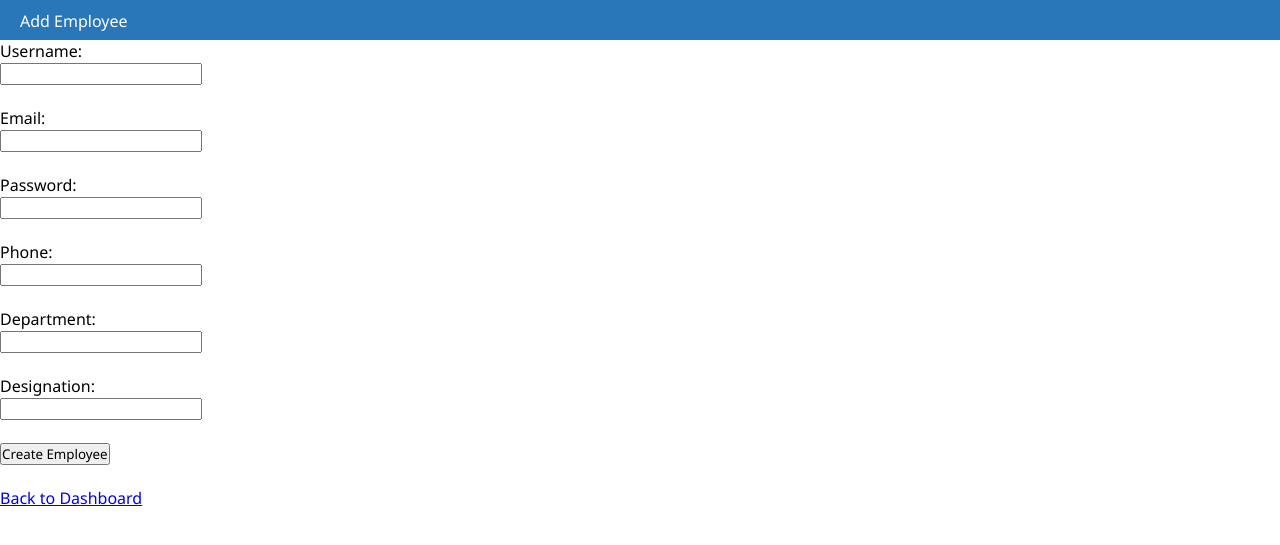
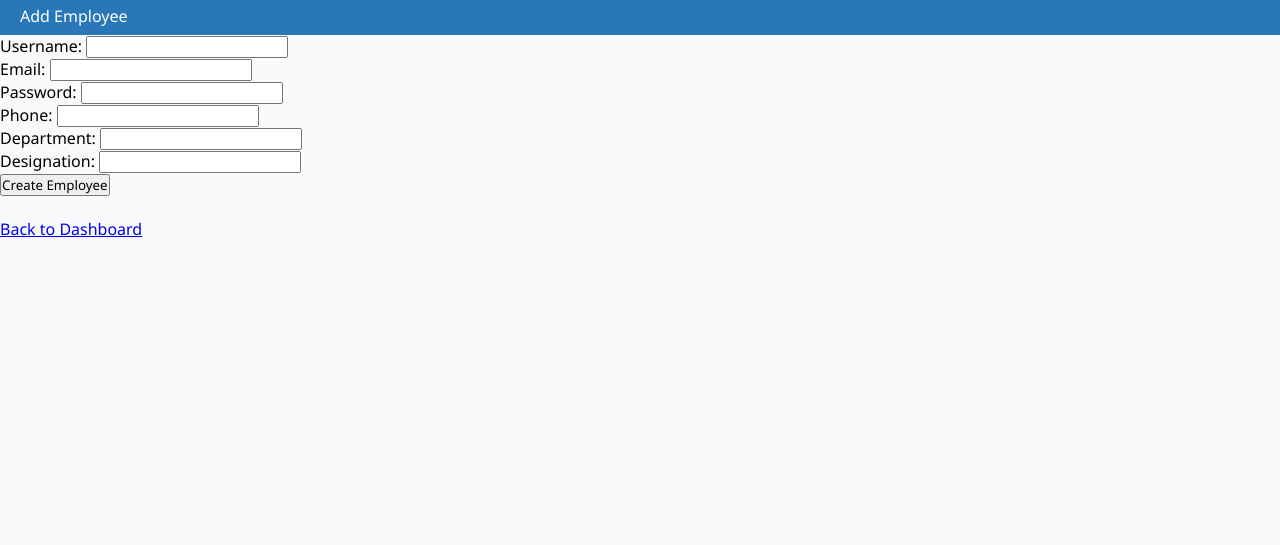
Before and after one commit to desny04/EMS-Employee, a Django app: page /add-employee/ in a window 1280 px wide. Shown: the top 545 px of the page. Run offline with Django 5.2, Linux system fonts and the light colour scheme; a user stored in the database is signed in; parts of the project's set-up code (start-up, migrations or seed data) failed here and were passed over.

Commit message:
add_employee

```diff
--- a/ems/static/css/add_employee.css
+++ b/ems/static/css/add_employee.css
@@ -7,17 +7,21 @@
     font-family: 'Segoe UI', Tahoma, Geneva, Verdana, sans-serif;
 }
 
+body{
+    background-color: rgb(249, 250, 252);
+}
+
 .main_head{
-    height: 40px;
+    height: 35px;
     background-color: rgb(41, 119, 184);
     display: flex;
     justify-content: space-between;
 }
 
 .main_head h2{
-    padding-top: 10px;
+    padding-top: 5px;
     padding-left: 20px;
     color: white;
     font-size: 16px;
-    font-weight: 400;
+    font-weight: 500;
 }
--- a/ems/static/css/admin_dashboard.css
+++ b/ems/static/css/admin_dashboard.css
@@ -49,7 +49,7 @@ body{
 }
 
 .main_cards{
-    padding-top: 70px;
+    padding-top: 80px;
     display: flex;
     justify-content:center;
     gap: 30px;
--- a/ems/static/css/login.css
+++ b/ems/static/css/login.css
@@ -18,10 +18,11 @@ body{
     color:white;
     text-align: center;
     padding-left: 10px;
-    padding-bottom: 100px;
-    font-size: larger;
+    padding-bottom: 30px;
+    font-size:large;
     font-family: 'Segoe UI', Tahoma, Geneva, Verdana, sans-serif;
     font-weight: 500;
+    text-align: center;
 }
 
 .form{
--- a/ems/template/admin/add_employee.html
+++ b/ems/template/admin/add_employee.html
@@ -13,29 +13,46 @@
         <h2>Add Employee</h2>
     </div>
 
-    <form method="POST">
-        {% csrf_token %}
+    <div class="form">
 
-        <label>Username:</label><br>
-        <input type="text" name="username"><br><br>
+        <form method="POST">
+            {% csrf_token %}
 
-        <label>Email:</label><br>
-        <input type="email" name="email"><br><br>
+            <div class="username">
+                <label>Username:</label>
+                <input type="text" name="username">
+            </div>
 
-        <label>Password:</label><br>
-        <input type="password" name="password"><br><br>
+            <div class="email">
+                <label>Email:</label>
+                <input type="email" name="email">
+            </div>
 
-        <label>Phone:</label><br>
-        <input type="text" name="phone"><br><br>
+            <div class="pwd">
+                <label>Password:</label>
+                <input type="password" name="password">
+            </div>
 
-        <label>Department:</label><br>
-        <input type="text" name="department"><br><br>
+            <div class="phone">
+                <label>Phone:</label>
+                <input type="text" name="phone">
+            </div>
 
-        <label>Designation:</label><br>
-        <input type="text" name="designation"><br><br>
+            <div class="department">
+                <label>Department:</label>
+                <input type="text" name="department">
+            </div>
 
-        <button type="submit">Create Employee</button>
-    </form>
+            <div class="designation">
+                <label>Designation:</label>
+                <input type="text" name="designation">
+            </div>
+
+            <button type="submit">Create Employee</button>
+
+        </form>
+
+    </div>
 
     <br>
     <a href="{% url 'admin_dashboard' %}">Back to Dashboard</a>
```
Also changed, not shown: ems/db.sqlite3.
